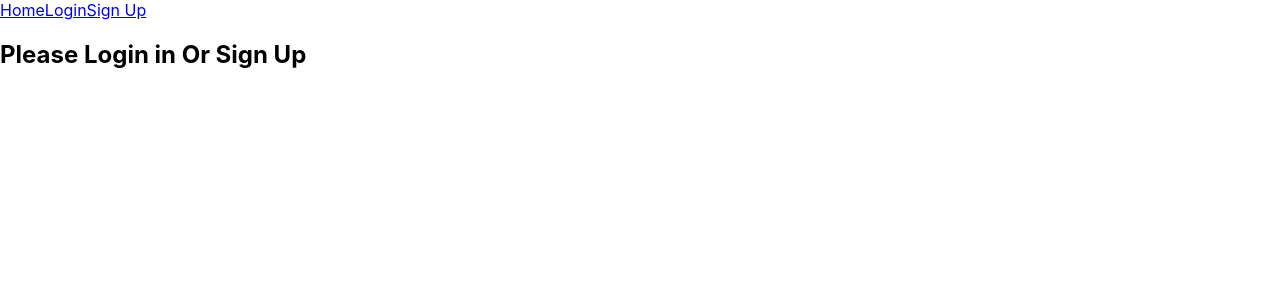
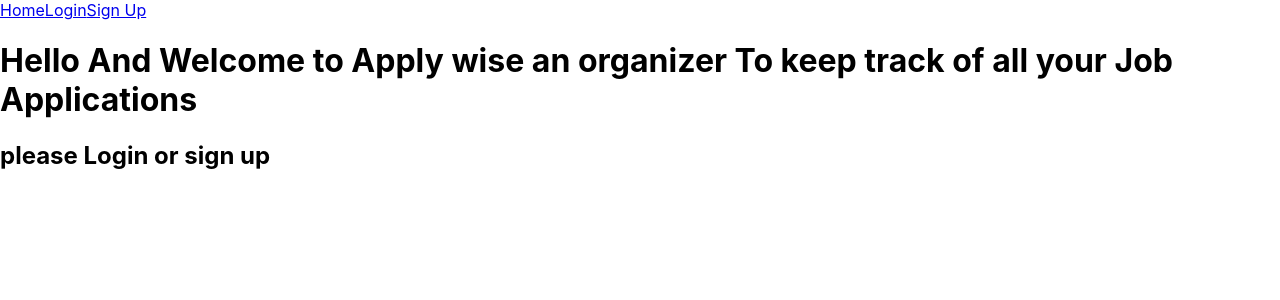
Before and after one commit to Hass3/Job-Tracker, a React (Create React App) app in the folder client/: page / in a window 1280 px wide. Shown: the top 300 px of the page. Built offline with nearby package versions, Linux system fonts and the light colour scheme; no server answers.

Commit message:
Home page logic revised

```diff
--- a/client/src/components/App.js
+++ /dev/null
@@ -1,33 +0,0 @@
-
-import { useEffect, useState } from "react"
-import HomePage from "./HomePage"
-import Login from "./Login"
-import Signup from "./SignUp"
-import NavBar from "./NavBar"
-
-function App(){
-    const [user, setUser] = useState(null)
-
-    useEffect(()=>{
-      fetch('/current_user').then((r)=>{
-        if(r.ok){
-          r.json().then((user)=> setUser(user))
-        }
-      })
-    },[])
-
-    return(
-       <>
-         <NavBar user = {user} setUser = {setUser}/>
-         <HomePage/>
-       </>
-      )
-
-
-
-
-
-
-}
-
-export default App
--- a/client/src/components/CompaniesPage.js
+++ b/client/src/components/CompaniesPage.js
@@ -5,7 +5,8 @@ function CompaniesPage (){
 
     return(
         <>
-
+        <h1>Welcome to CompaniesPage</h1>
+          <p>Jobssss</p>
         </>
     )
 }
--- /dev/null
+++ b/client/src/components/Home.js
@@ -0,0 +1,47 @@
+
+import { useEffect, useState } from "react"
+import Login from "./Login"
+import Signup from "./SignUp"
+import NavBar from "./NavBar"
+import CompaniesPage from "./CompaniesPage"
+
+function Home(){
+    const [user, setUser] = useState(null)
+
+    useEffect(()=>{
+      fetch('/current_user').then((r)=>{
+        if(r.ok){
+          r.json().then((user)=> setUser(user))
+        }
+      })
+    },[])
+
+    return(
+       <>
+         <NavBar user = {user} setUser = {setUser}/>
+         <h1>Hello And Welcome to Apply wise an organizer To keep track of all your Job Applications </h1>
+         {
+          !user ? (
+            <>
+            <h2>please Login or sign up</h2>
+            </>
+          )
+          :(
+            <>
+            <h2>Welcome back {user.name}</h2>
+            <CompaniesPage/>
+            </>
+          )
+         }
+
+       </>
+      )
+
+
+
+
+
+
+}
+
+export default Home
--- a/client/src/components/HomePage.js
+++ /dev/null
@@ -1,25 +0,0 @@
-import { Link } from "react-router-dom";
-import CompaniesPage from "./CompaniesPage";
-
-
-
-function HomePage({user}) {
-  return (
-   <>
-  {user?(
-  <>
-  <h2>Welcome Back,{user.name} </h2>
-  </>
-  ) :
-    (
-    <>
-    <h2>Please Login in Or Sign Up</h2>
-    </>
-    )
-  }
-   </>
-
-  )
-}
-
-export default HomePage;
--- a/client/src/routes.js
+++ b/client/src/routes.js
@@ -1,13 +1,12 @@
-import HomePage from "./components/HomePage";
 import Signup from "./components/SignUp";
 import Login from "./components/Login";
 import CompaniesPage from "./components/CompaniesPage";
-import App from "./components/App";
+import Home from "./components/Home";
 
 const routes = [
     {
         path: '/',
-        element:<App/>
+        element:<Home/>
     },
     {
         path:'/login',
```
